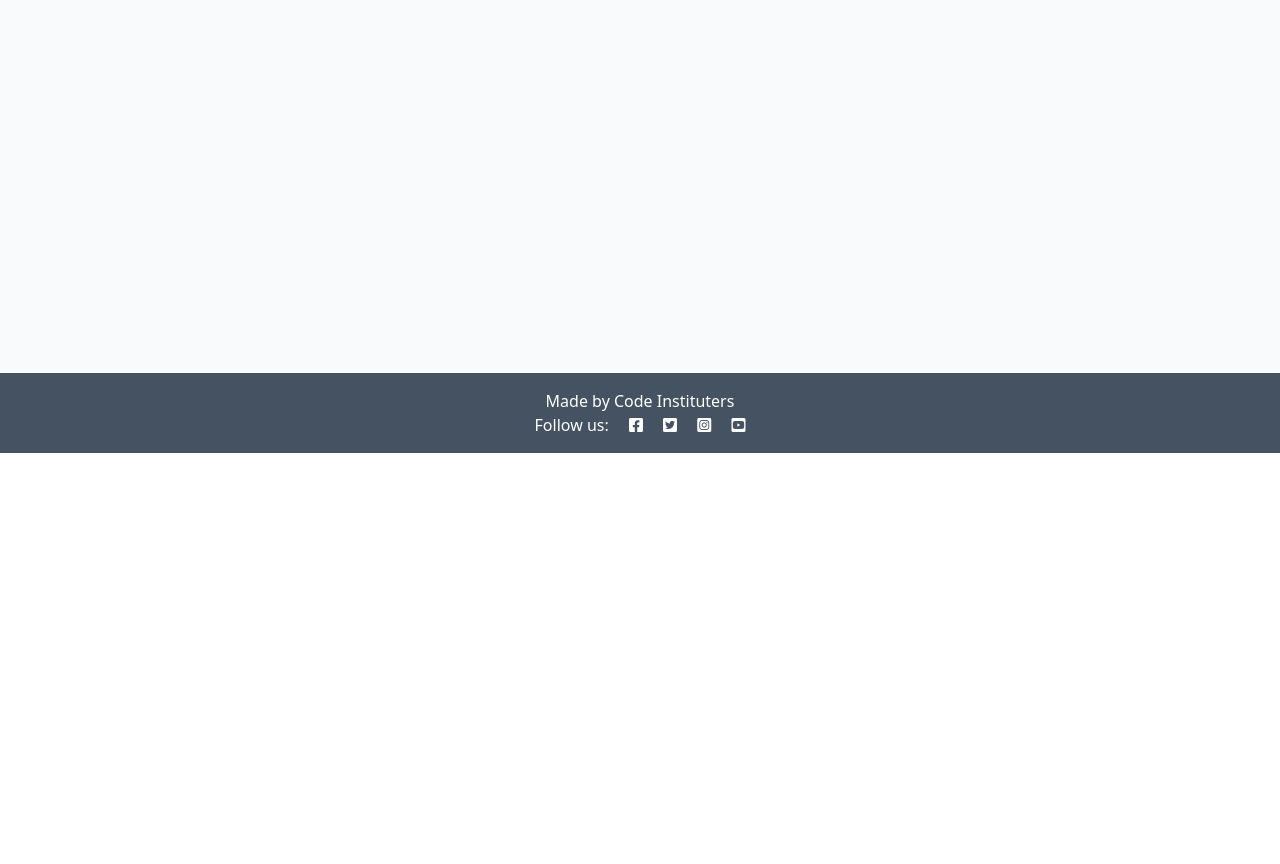
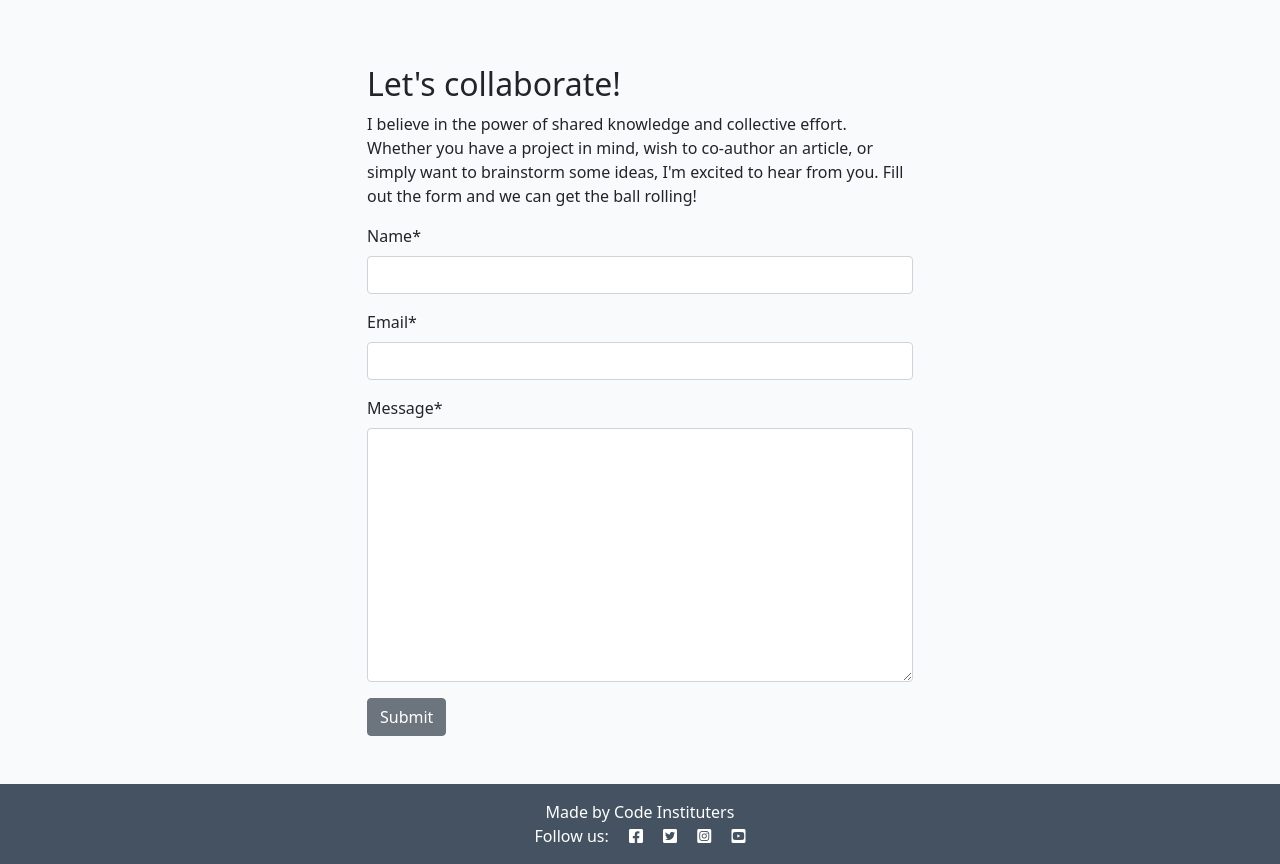
Before and after one commit to thomil13/codestar-blog-mk3, a Django app: page /about/ in a window 1280 px wide. Shown: the part 347-1211 px from the top of the page. Before the commit the page ends 800 px from the top, so only its background shows below. Run offline with Django 4.2, Linux system fonts and the light colour scheme; data that the repository does not hold is empty; some libraries are stand-ins or nearby versions.

Commit message:
dd collaboration form to About

```diff
--- /dev/null
+++ b/about/forms.py
@@ -0,0 +1,8 @@
+from .models import CollaborateRequest
+from django import forms
+
+
+class CollaborateForm(forms.ModelForm):
+    class Meta:
+        model = CollaborateRequest
+        fields = ('name', 'email', 'message')
--- a/about/models.py
+++ b/about/models.py
@@ -10,3 +10,13 @@ class About(models.Model):
 
     def __str__(self):
         return self.title
+
+
+class CollaborateRequest(models.Model):
+    name = models.CharField(max_length=200)
+    email = models.EmailField()
+    message = models.TextField()
+    read = models.BooleanField(default=False)
+
+    def __str__(self):
+        return f"Collaboration request from {self.name}"
--- a/about/templates/about/about.html
+++ b/about/templates/about/about.html
@@ -1,6 +1,9 @@
 {% extends 'base.html' %}
+{% load static %}
+{% load crispy_forms_tags %}
+
+
 {% block content %}
-{% load static %}
 <div class="container mt-5">
   <div class="row">
     <div class="col-4 text-center">
@@ -20,5 +23,22 @@
       <p class="text-end"><em>Updated on: {{ about.updated_on }}</em></p>
     </div>
   </div>
+  <div class="row justify-content-center">
+    <div class="col-12 col-md-6 my-5">
+        <h2>Let's collaborate!</h2>
+        <p>I believe in the power of shared knowledge and collective effort.
+            Whether you have a project in mind, wish to co-author
+            an article, or simply want to brainstorm some ideas,
+            I'm excited to hear from you. Fill out the form
+            and we can get the ball rolling!</p>
+
+        <!-- add your form here. Your submit button should
+                            have the classes of btn, btn-secondary -->
+      <form method="post">
+        {{ collaborate_form | crispy }}
+        {% csrf_token %}
+        <button class="btn btn-secondary" type="submit">Submit</button>
+      </form>
+    </div>
 </div>
 {% endblock content %}
--- a/about/views.py
+++ b/about/views.py
@@ -1,9 +1,20 @@
 from django.shortcuts import render
+from django.contrib import messages
 from .models import About
+from .forms import CollaborateForm
 
 # Create your views here.
 
 
 def about_me(request):
+
+    if request.method == "POST":
+        collaborate_form = CollaborateForm(data=request.POST)
+        if collaborate_form.is_valid():
+            collaborate_form.save()
+            messages.add_message(request, messages.SUCCESS, "Collaboration request received! I endeavour to respond within 2 working days.")
+
     about = About.objects.all().order_by('-updated_on').first()
-    return render(request, 'about/about.html', {'about': about})
+    collaborate_form = CollaborateForm()
+
+    return render(request, 'about/about.html', {'about': about, "collaborate_form": collaborate_form},)
```
Also changed, not shown: about/admin.py (+13 -1 lines).
